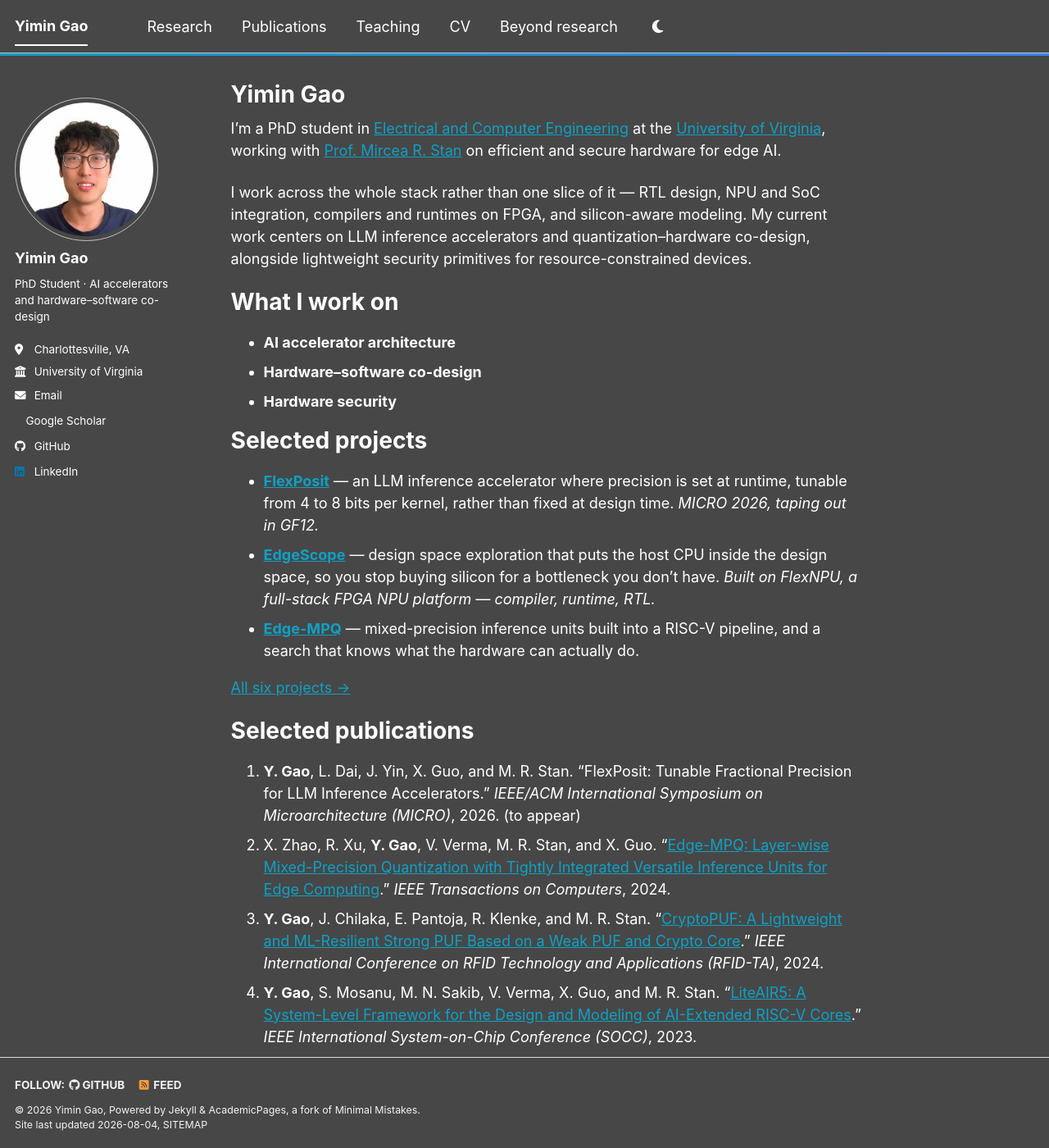
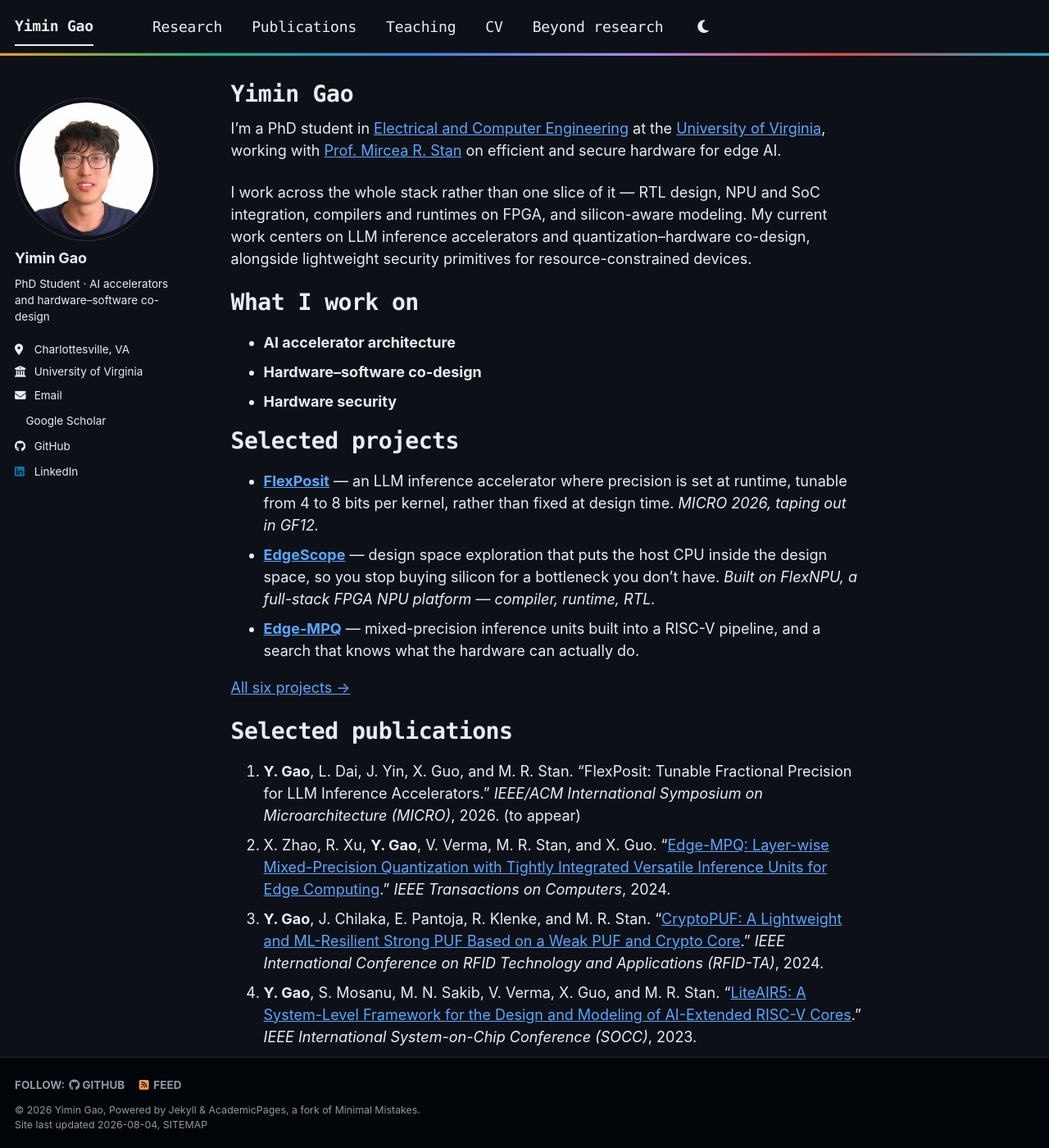
Before and after one commit to YiminGao0113/YiminGao0113.github.io, a Jekyll site: the page built from _pages/about.md, in a window 1280 px wide and 1400 px high. Shown: the whole window at 82% size. Built offline with Jekyll 4.4.1, drawn with Linux system fonts in a browser that asks for light colours; a style sheet for code colours, icons or effects is not loaded.

Commit message:
Deepen the dark palette, add monospace chrome, restore the spectrum line
- Dark theme drops from the stock #474747 mid grey to a near-black
  #0d1117 with a blue cast, plus matching borders, code surfaces, and a
  cyan/blue accent pair. Overrides land in _extras.scss, which main.scss
  imports last, so they win over theme/_default_dark.scss at equal
  specificity. Contrast against the new background: body text 14.8:1,
  links 7:1, accent 10:1, muted 5.8:1.
- Monospace on the structural surfaces only -- site title, nav, headings,
  card titles and chips, SVG figure labels. Body prose stays sans-serif;
  long paragraphs in monospace cost real readability. System font stack,
  no network request.
- Restores the six-colour masthead gradient.

Co-Authored-By: Claude Opus 5 (1M context) <noreply@anthropic.com>

```diff
--- a/_sass/layout/_extras.scss
+++ b/_sass/layout/_extras.scss
@@ -1,3 +1,63 @@
+/* ==========================================================================
+   DEEP DARK PALETTE
+   Overrides the theme's dark variables. Imported last in main.scss, so these
+   win over theme/_default_dark.scss at equal specificity. The stock dark
+   background is #474747, a mid grey that reads washed out; this drops to a
+   near-black with a blue cast.
+
+   Contrast against #0d1117: body text 14.8:1, links 7:1, accent 10:1,
+   muted text 5.8:1 -- all clear WCAG AA comfortably.
+   ========================================================================== */
+
+html[data-theme="dark"] {
+  --global-bg-color                   : #0d1117;
+  --global-footer-bg-color            : #010409;
+  --global-border-color               : #30363d;
+  --global-dark-border-color          : #21262d;
+  --global-code-background-color      : #161b22;
+  --global-code-text-color            : #e6edf3;
+  --global-fig-caption-color          : #9198a1;
+  --global-base-color                 : #22d3ee;
+  --global-link-color                 : #58a6ff;
+  --global-link-color-hover           : #79c0ff;
+  --global-link-color-visited         : #a5a5ff;
+  --global-masthead-link-color        : #e6edf3;
+  --global-masthead-link-color-hover  : #58a6ff;
+  --global-text-color                 : #e6edf3;
+  --global-text-color-light           : #9198a1;
+  --global-thead-color                : #161b22;
+}
+
+/* ==========================================================================
+   TECH TYPE
+   Monospace on the structural surfaces -- site title, nav, headings, card
+   chrome, figure labels -- while body prose stays sans-serif. Running long
+   paragraphs in monospace costs real readability, so it stops at the chrome.
+   System fonts only; no network request.
+   ========================================================================== */
+
+$techmono: "JetBrains Mono", "Fira Code", "SFMono-Regular", "SF Mono",
+           ui-monospace, Menlo, Consolas, "Liberation Mono", monospace;
+
+.masthead__menu-item,
+.greedy-nav a,
+.page__title,
+.archive__item-title,
+.projects-intro,
+.page__content h1,
+.page__content h2,
+.page__content h3,
+.page__content h4,
+.author__name {
+  font-family: $techmono;
+  letter-spacing: -0.01em;
+}
+
+.page__content h1,
+.page__content h2 {
+  letter-spacing: -0.02em;
+}
+
 /* ==========================================================================
    PROJECT CARDS + MOTION
    Site-specific additions on top of the Academic Pages theme.
@@ -66,6 +126,7 @@
 }
 
 .project-card__status {
+  font-family: $techmono;
   align-self: flex-start;
   margin-bottom: 0.7em;
   padding: 0.22em 0.7em 0.22em 0.6em;
@@ -82,6 +143,8 @@
 }
 
 .project-card__title {
+  font-family: $techmono;
+  letter-spacing: -0.02em;
   margin: 0 0 0.2em;
   font-size: $type-size-3;
   line-height: 1.2;
@@ -115,12 +178,14 @@
     padding: 0.15em 0.6em;
     border: 1px solid var(--card-accent, var(--global-border-color));
     border-radius: 999px;
+    font-family: $techmono;
     font-size: $type-size-7;
     opacity: 0.75;
   }
 }
 
 .project-card__more {
+  font-family: $techmono;
   margin-top: auto;
   font-size: $type-size-6;
   font-weight: bold;
@@ -166,12 +231,12 @@
   }
 }
 
-/* A thin accent under the masthead. Kept to one hue family -- a six-colour
-   spread across a single strip reads as a flag rather than as branding.
+/* A thin spectrum under the masthead -- the six project accents in order.
    border-image keeps it to the existing border box, so nothing reflows. */
 .masthead {
   border-bottom: 3px solid transparent;
-  border-image: linear-gradient(90deg, #0ea1c5, #3b82f6) 1;
+  border-image: linear-gradient(90deg,
+      #f59e0b, #10b981, #3b82f6, #a78bfa, #ef4444, #06b6d4) 1;
 }
 
 /* ==========================================================================
@@ -214,10 +279,10 @@
 .pf-line        { stroke: currentColor; fill: none; stroke-width: 1.2; opacity: 0.5; }
 .pf-line-soft   { stroke: currentColor; fill: none; stroke-width: 1; opacity: 0.22; }
 .pf-box         { stroke: currentColor; fill: none; stroke-width: 1.2; opacity: 0.45; }
-.pf-text        { fill: currentColor; font-size: 12px; opacity: 0.85; }
-.pf-text-sm     { fill: currentColor; font-size: 10.5px; opacity: 0.6; }
-.pf-text-hd     { fill: currentColor; font-size: 12.5px; font-weight: 700; opacity: 0.9; }
-.pf-text-ac     { fill: var(--global-base-color); font-size: 12px; font-weight: 700; }
+.pf-text        { fill: currentColor; font-size: 12px; opacity: 0.85; font-family: $techmono; }
+.pf-text-sm     { fill: currentColor; font-size: 10.5px; opacity: 0.6; font-family: $techmono; }
+.pf-text-hd     { fill: currentColor; font-size: 12.5px; font-weight: 700; opacity: 0.9; font-family: $techmono; }
+.pf-text-ac     { fill: var(--global-base-color); font-size: 12px; font-weight: 700; font-family: $techmono; }
 
 /* ==========================================================================
    PHOTOS
```
